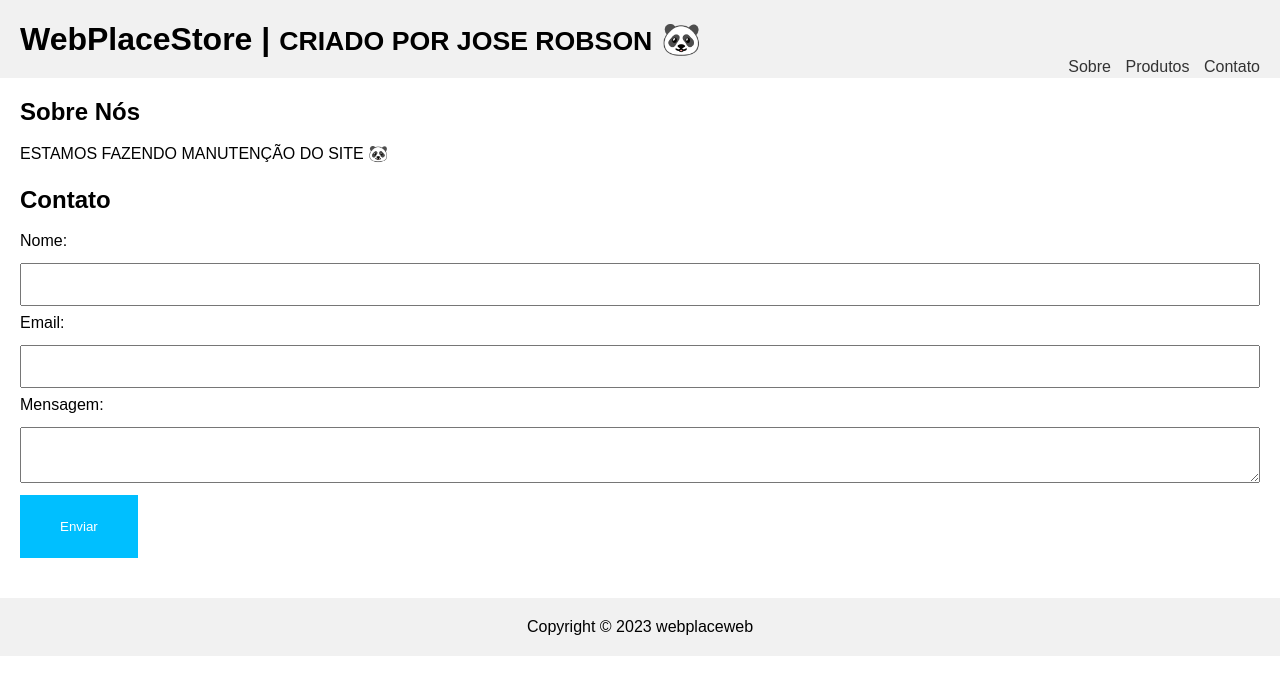
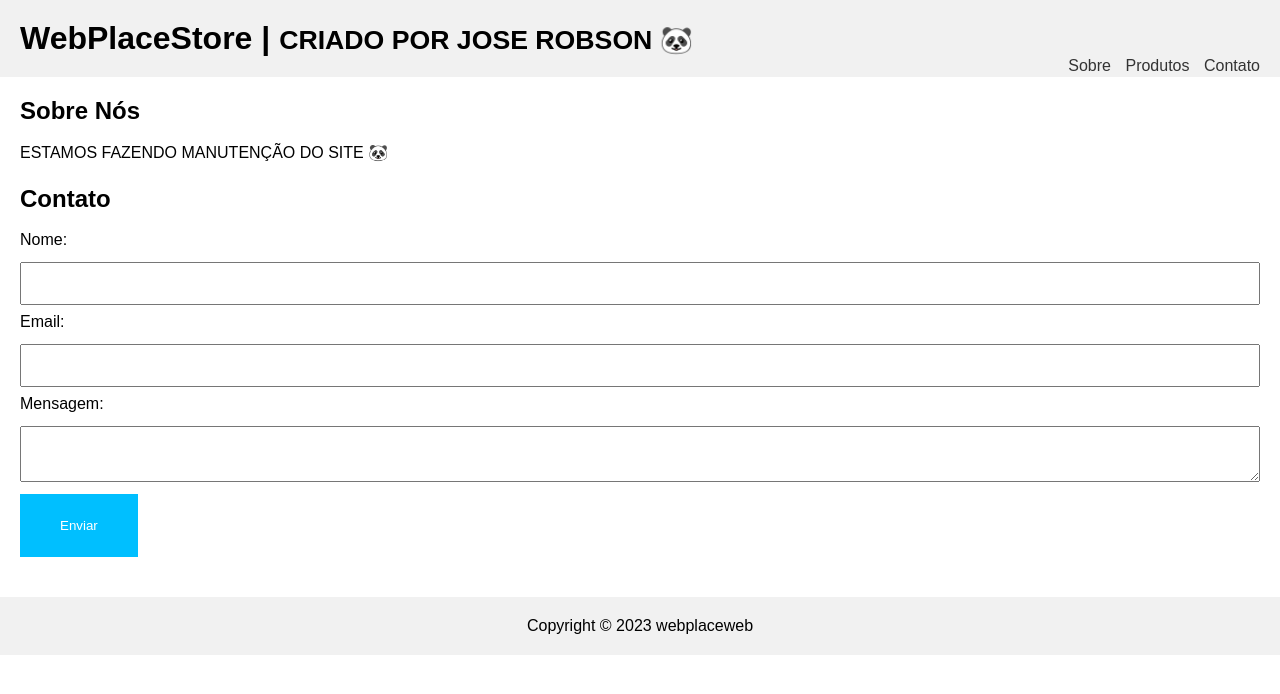
Before and after one commit to JoseRobson2301/webplacestore, a plain HTML site: page index.html in a window 1280 px wide. Drawn offline with Linux system fonts and the light colour scheme.

Commit message:
Update index.html

```diff
--- a/index.html
+++ b/index.html
@@ -6,7 +6,7 @@
   </head>
   <body>
     <header>
-      <h1>WebPlaceStore | <small>CRIADO POR JOSE ROBSON</small> 🐼</h1>
+      <h1>WebPlaceStore | <small>CRIADO POR JOSE ROBSON 🐼</h1></small>
       <nav>
         <ul>
           <li><a href="#sobre">Sobre</a></li>
```
